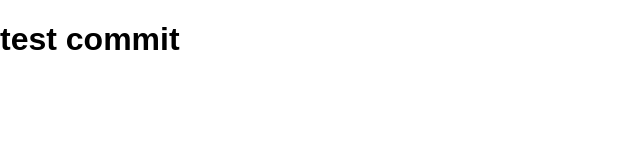
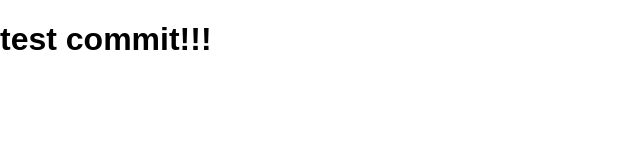
Before and after one commit to KUIT-Hackathon-Team5/Team5-Web, a React (Vite) app in the folder HackathonTeam5/: page / in a window 1280 px wide. Shown: the top 160 px of the page, without its empty margins (0-640 px from the left). Built offline with nearby package versions, Linux system fonts and the light colour scheme; a web font is replaced by a local one.

Commit message:
test-comiit

```diff
--- a/HackathonTeam5/src/App.tsx
+++ b/HackathonTeam5/src/App.tsx
@@ -1,7 +1,7 @@
 import "./App.css";
 
 function App() {
-  return <h1>test commit</h1>;
+  return <h1>test commit!!!</h1>;
 }
 
 export default App;
```
Also changed, not shown: 1 other file (tests, documents, lock files or other folders).
